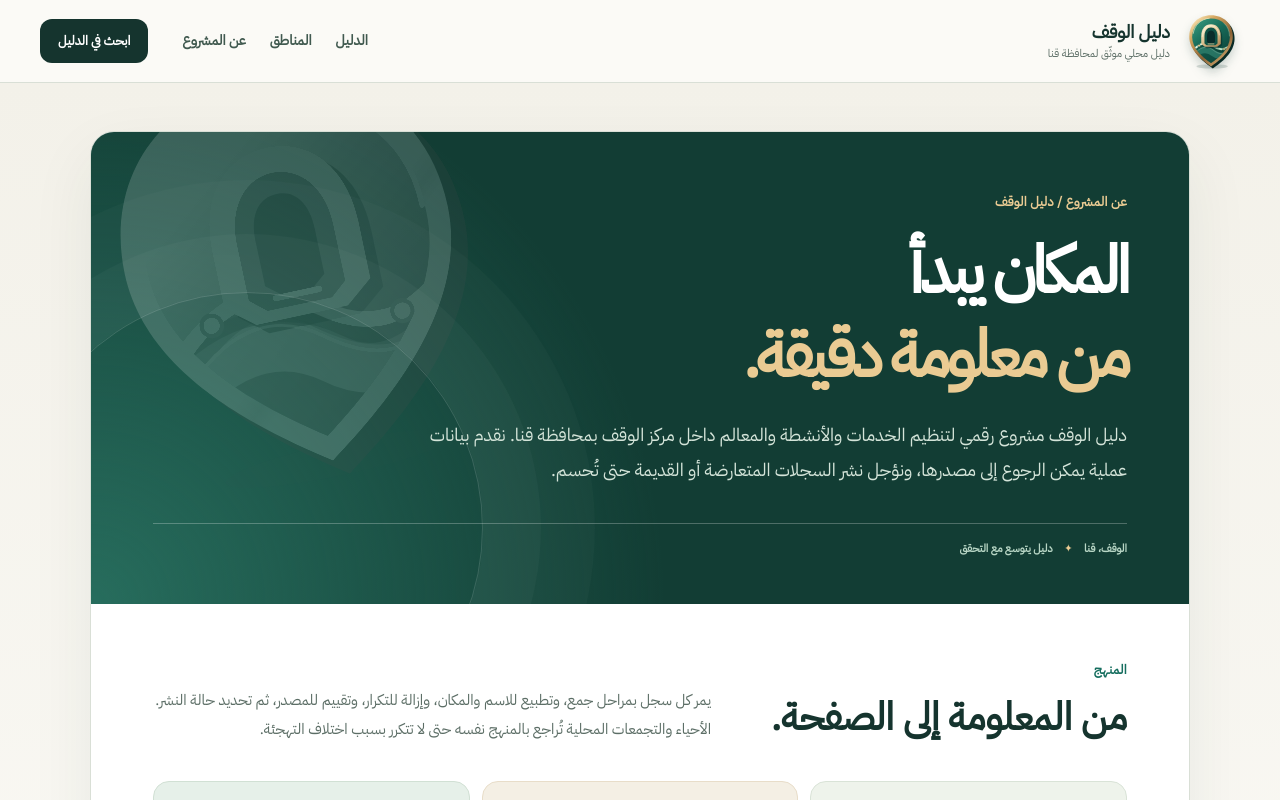
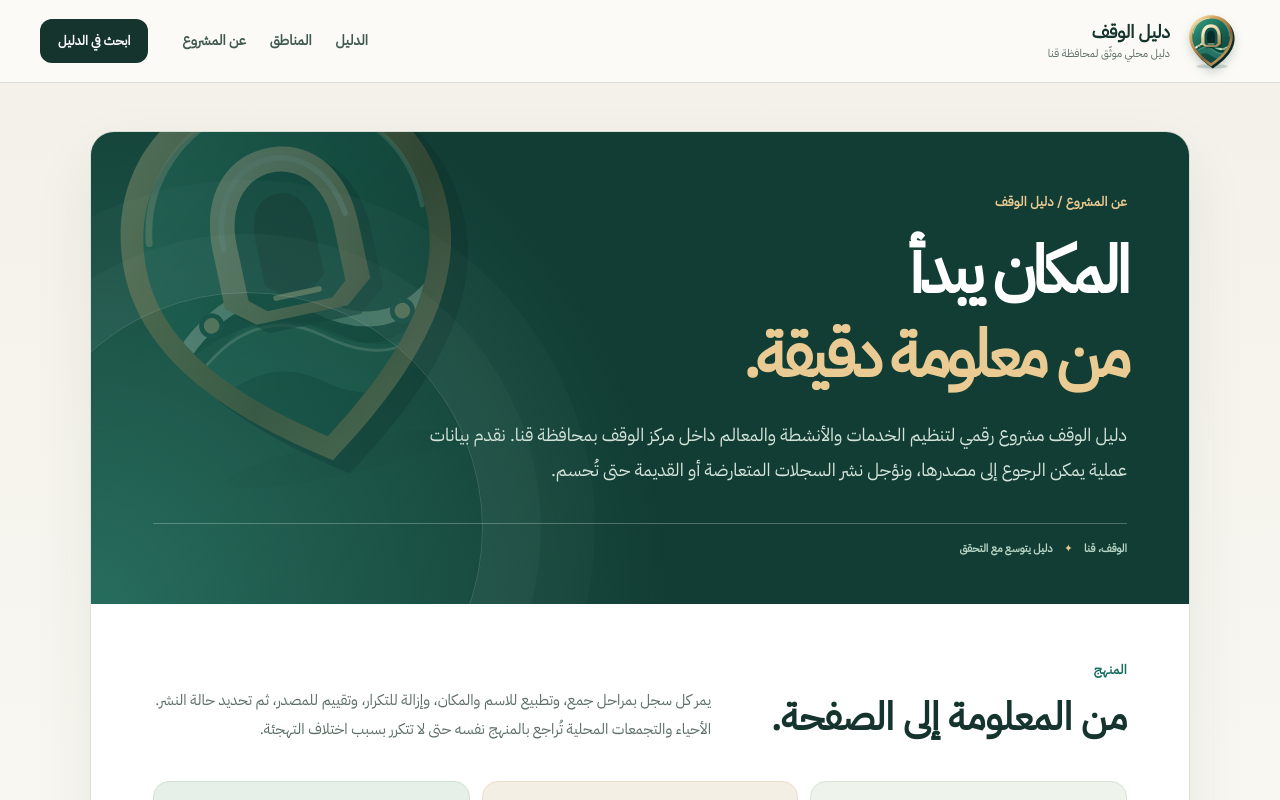
Before and after one commit to EslamElshikh-dev/alwaqf-directory, a Next.js app: page /about in a window 1280 px wide. Shown: the top 800 px of the page. Built offline with nearby package versions, Linux system fonts and the light colour scheme; no server answers.

Commit message:
Reveal the place emblem in the about hero

```diff
--- a/app/design.css
+++ b/app/design.css
@@ -265,7 +265,7 @@ button,input,select{font:inherit}
 .about-page{background:linear-gradient(#f3f1e9,#fbfaf6)}
 .about-page .prose-page{max-width:1100px;overflow:hidden;padding:0;border-radius:24px 24px 4px 24px;box-shadow:0 25px 65px rgba(23,54,43,.07)}
 .about-head{position:relative;isolation:isolate;overflow:hidden;padding:56px 62px 45px;background:radial-gradient(circle at 0 100%,#276d5d,transparent 48%),#123d34;color:#fff}
-.about-head:before{content:"";position:absolute;left:-18px;top:-80px;z-index:0;width:440px;height:440px;background:url('/logo.svg') center/contain no-repeat;opacity:.16;filter:grayscale(1) brightness(2.3);transform:rotate(-12deg);pointer-events:none}
+.about-head:before{content:"";position:absolute;left:-18px;top:-80px;z-index:0;width:440px;height:440px;background:url('/logo.svg') center/contain no-repeat;opacity:.25;transform:rotate(-12deg);pointer-events:none}
 .about-head:after{content:"";position:absolute;left:-80px;bottom:-160px;z-index:0;width:470px;height:470px;border:1px solid rgba(255,255,255,.15);border-radius:50%;box-shadow:0 0 0 58px rgba(255,255,255,.026),0 0 0 112px rgba(255,255,255,.02);pointer-events:none}
 .about-head>*{position:relative;z-index:1}
 .about-head .section-kicker{color:#eacb93}
```
